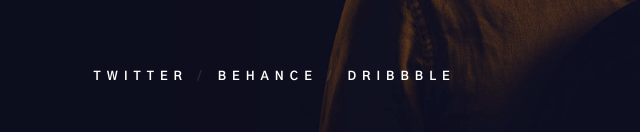
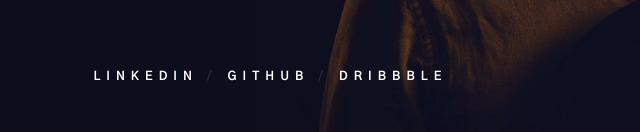
Before and after one commit to fmajorcminor/fmajorcminor.github.io, a plain HTML site: page index.html in a window 1280 px wide. Shown: the part 616-748 px from the top of the page, 1-641 px from the left. Drawn offline with nearby package versions, Linux system fonts and the light colour scheme.

Commit message:
update some links

```diff
--- a/index.html
+++ b/index.html
@@ -94,10 +94,10 @@
 
                 <ul class="hero-social">
                     <li>
-                        <a href="#0" title="">Twitter</a>
+                        <a href="https://www.linkedin.com/in/dallin-c-a37903aa/" title="">LinkedIn</a>
                     </li>
                     <li>
-                        <a href="#0" title="">Behance</a>
+                        <a href="https://github.com/frenchmajorcsminor" title="">Github</a>
                     </li>
                     <li>
                         <a href="#0" title="">Dribbble</a>
```
